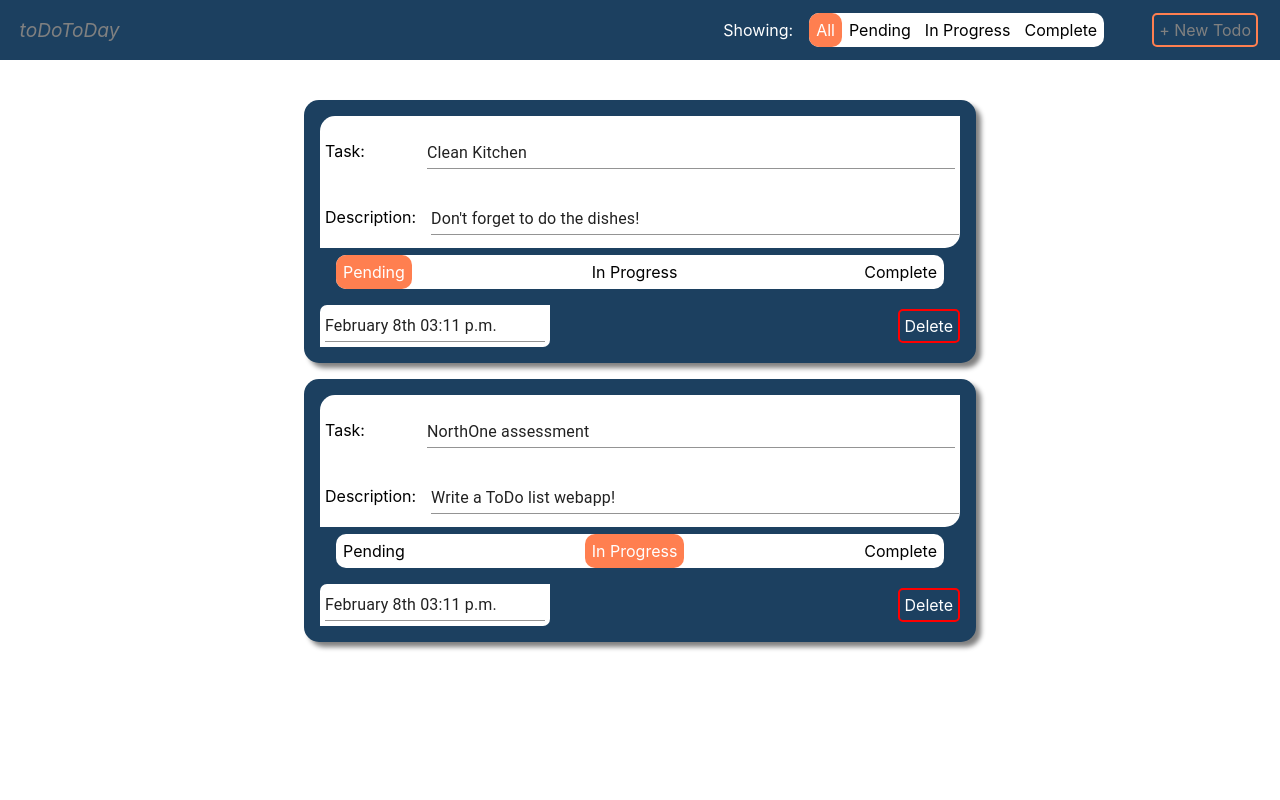
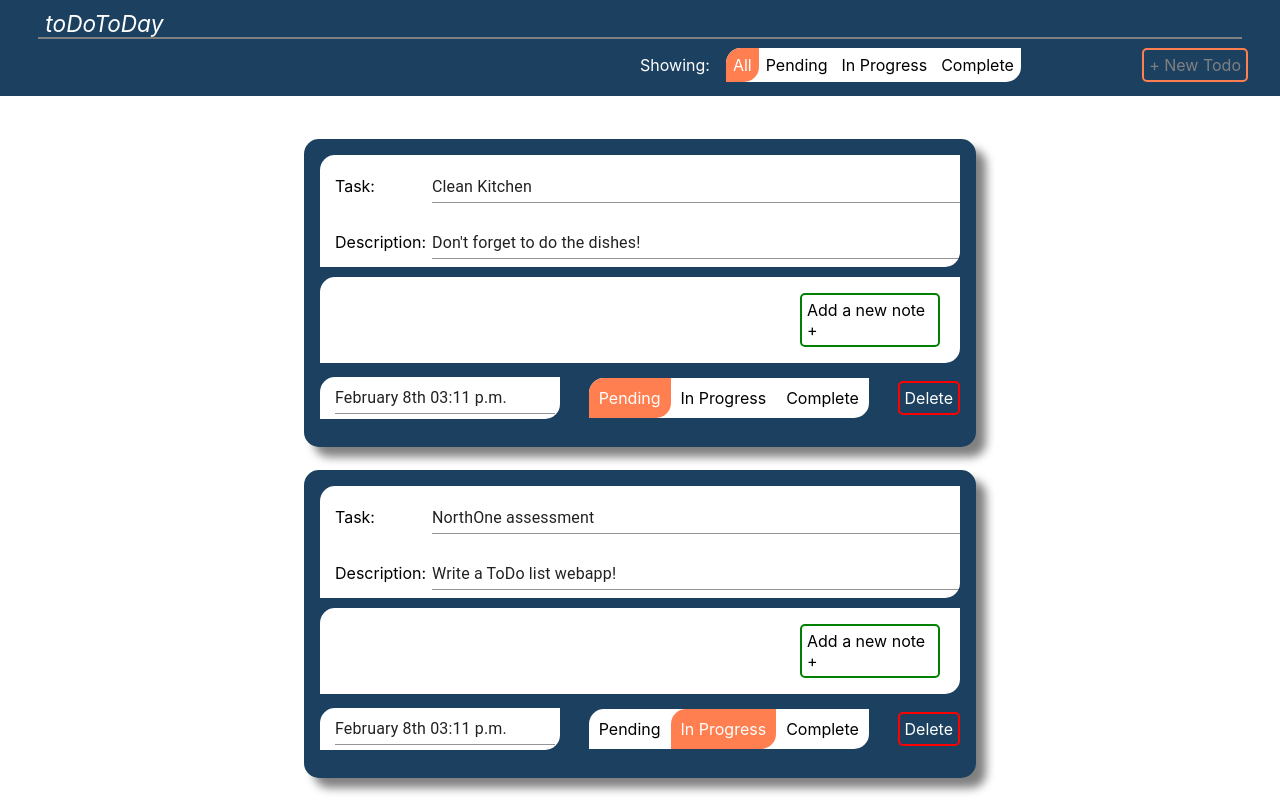
Before and after one commit to ojripley/todoList, a React (Create React App) app in the folder client/: page / in a window 1280 px wide. Built offline with nearby package versions, Linux system fonts and the light colour scheme.

Commit message:
nav styling

```diff
--- a/client/src/App.js
+++ b/client/src/App.js
@@ -14,7 +14,7 @@ function App() {
       description: 'Write a ToDo list webapp!',
       due: new Date(),
       status: 'In Progress',
-      tags: ['programming']
+      tags: ['programming', 'job hunt']
     },
     2: {
       id: 2,
--- a/client/src/components/Nav.js
+++ b/client/src/components/Nav.js
@@ -25,13 +25,16 @@ export default function Nav(props) {
   return(
     <div id={'nav'}>
       <p id={'nav-title'}>toDoToDay</p>
+      <div id={'nav-line-break'}></div>
       <div id={'nav-controls'}>
+        <span id={'filter-toggle'}>
         <p id={'filter-toggle-text'}>Showing:</p>
-        <span id={'filter-toggle'}>
+        <div id={'filter-toggle-options'}>
           <text className={'filter-button'} id={props.filter === 'All' ? 'selected' : 'not-selected'} onClick={() => props.setFilter('All')}>All</text>
           <text className={'filter-button'} id={props.filter === 'Pending' ? 'selected' : 'not-selected'} onClick={() => props.setFilter('Pending')}>Pending</text>
           <text className={'filter-button'} id={props.filter === 'In Progress' ? 'selected' : 'not-selected'} onClick={() => props.setFilter('In Progress')}>In Progress</text>
           <text className={'filter-button'} id={props.filter === 'Complete' ? 'selected' : 'not-selected'} onClick={() => props.setFilter('Complete')}>Complete</text>
+        </div>
         </span>
         <text id={'new-todo-button'} onClick={handleNewToDo}>+ New Todo</text>
       </div>
--- /dev/null
+++ b/client/src/components/Notes.js
@@ -0,0 +1,25 @@
+import React, { useState } from 'react';
+
+import EditableText from './EditableText';
+
+export default function Notes(props) {
+
+  const [displayNewNote, setDisplayNewNote] = useState(false);
+
+  const handleNewNote = () => {
+    setDisplayNewNote(true);
+  }
+
+  // const noteComponents = props.notes.map(note => {
+  //   return(
+  //     <p>lol</p>
+  //   );
+  // });
+
+  return(
+    <div className={'todo-notes'}>
+      <p className={'new-note-button'} onClick={handleNewNote}>Add a new note + </p>
+      {displayNewNote && <EditableText></EditableText>}
+    </div>
+  );
+};
--- a/client/src/components/Todo.js
+++ b/client/src/components/Todo.js
@@ -1,6 +1,7 @@
 import React, { useState, useEffect } from 'react';
 
 import EditableText from './EditableText';
+import Notes from './Notes';
 
 import '../styles/App.scss';
 
@@ -50,18 +51,19 @@ export default function ToDo(props) {
           <text className={'todo-field-label'}>Description:</text>
           <EditableText className={'todo-description-text'} text={description} setValue={setDescription} defaultText={'Add a description'}></EditableText>
         </span>
-        <span className={'todo-status'}>
-          <text className={'todo-status-button'} id={status === 'Pending' ? 'selected' : 'not-selected'} onClick={() => setStatus('Pending')}>Pending</text>
-          <text className={'todo-status-button'} id={status === 'In Progress' ? 'selected' : 'not-selected'} onClick={() => setStatus('In Progress')}>In Progress</text>
-          <text className={'todo-status-button'} id={status === 'Complete' ? 'selected' : 'not-selected'} onClick={() => setStatus('Complete')}>Complete</text>
-        </span>
+        <Notes></Notes>
         <span className={'todo-options'}>
           <div className={'time-picker-container'}>
             <MuiPickersUtilsProvider className={'timePicker'} utils={DateFnsUtils}>
               <DateTimePicker value={selectedDate} onChange={handleDateChange} />
             </MuiPickersUtilsProvider>
           </div>
-          <text className={'todo-delete'} onClick={handleDelete}>Delete</text>
+        <span className={'todo-status'}>
+          <text className={'todo-status-button'} id={status === 'Pending' ? 'selected' : 'not-selected'} onClick={() => setStatus('Pending')}>Pending</text>
+          <text className={'todo-status-button'} id={status === 'In Progress' ? 'selected' : 'not-selected'} onClick={() => setStatus('In Progress')}>In Progress</text>
+          <text className={'todo-status-button'} id={status === 'Complete' ? 'selected' : 'not-selected'} onClick={() => setStatus('Complete')}>Complete</text>
+        </span>
+          <p className={'todo-delete'} onClick={handleDelete}>Delete</p>
         </span>
     </div>
   );
--- a/client/src/styles/App.scss
+++ b/client/src/styles/App.scss
@@ -7,9 +7,9 @@
   .todo{
     background-color: #1c4060;
     border-radius: 15px;
-    box-shadow: 5px 5px 5px grey;
+    box-shadow: 10px 10px 10px grey;
     padding: 1em;
-    margin: 0.5em;
+    margin: 0.7em;
     width: 40em;
 
     .todo-title{
@@ -18,7 +18,7 @@
       justify-content: space-between;
       background-color: white;
       border-top-left-radius: 15px;
-      padding: 5px;
+      padding-left: 15px;
     }
 
     .todo-description{
@@ -27,48 +27,70 @@
       justify-content: space-between;
       background-color: white;
       border-bottom-right-radius: 15px;
-      padding: 5px;
+      padding-left: 15px;
     }
 
-    .todo-status{
-      margin-right: 1em;
-      margin-left: 1em;
+    .todo-notes{
       display: flex;
-      justify-content: space-between;
+      flex-direction: column;
       background-color: white;
-      margin-top: 7px;
-      margin-bottom: 7px;
-      border-radius: 10px;
+      // padding: 5px;
+      margin-top: 10px;
+      border-top-left-radius: 15px;
+      border-bottom-right-radius: 15px;
 
-      #selected{
-        background-color: coral;
-        padding: 7px;
-        border-radius: 10px;
+      .new-note-button{
+        margin-left: 30em;
+        border-style: solid;
+        border-width: 2px;
+        border-radius: 5px;
+        border-color: green;
+        padding: 5px;
+        width: 7.9em;
+      }
+
+      .new-note-button:hover{
+        cursor: pointer;
+        background-color: green;
         color: white;
       }
-
-      #not-selected{
-        padding: 7px;
-      }
     }
-
-    .todo-status-button:hover{
-      cursor: pointer;
-    }
-
   }
 
   .todo-options{
     display: flex;
     justify-content: space-between;
     align-items: center;
-    margin-top: 1em;
+    margin-top: 2px;
 
     .time-picker-container{
       background-color: white;
       padding: 5px;
-      border-top-left-radius: 7px;
-      border-bottom-right-radius: 7px;
+      padding-left: 15px;
+      border-top-left-radius: 15px;
+      border-bottom-right-radius: 15px;
+    }
+
+    .todo-status{
+      display: flex;
+      justify-content: space-between;
+      background-color: white;
+      border-top-left-radius: 15px;
+      border-bottom-right-radius: 15px;
+
+      #selected{
+        background-color: coral;
+        padding: 10px;
+        border-radius: inherit;
+        color: white;
+      }
+
+      #not-selected{
+        padding: 10px;
+      }
+    }
+    .todo-status-button:hover{
+      cursor: pointer;
     }
 
     .todo-delete{
@@ -82,11 +104,11 @@
 
     .todo-delete:hover{
       cursor: pointer;
+      background-color: red;
     }
   }
 }
 
 .todo-field-label{
-  padding-top: 20px;
-  margin-right: 15px;
+  padding-top: 21px;
 }
--- a/client/src/styles/Nav.scss
+++ b/client/src/styles/Nav.scss
@@ -1,41 +1,52 @@
 #nav {
   background-color: #1c4060;
-  display: flex;
-  justify-content: space-between;
-  align-items: center;
-  height: 5vh;
+  height: 6em;
   width: 100vw;
   margin-bottom: 2em;
-  padding: 10px;
 
   #nav-title{
-    color: grey;
-    margin-left: 0.5em;
-    font-size: larger;
+    color: white;
+    font-size: 17pt;
     font-style: italic;
+    margin: 0;
+    margin-left: 2em;
+    padding-top: 10px;
+  }
+
+  #nav-line-break{
+    height: 0.25vh;
+    width: 94%;
+    background-color: grey;
+    margin-left: 3%;
   }
 
   #nav-controls{
     display: flex;
-    align-content: space-around;
+    justify-content: space-between;
     align-items: center;
+    color: white;
+    margin-left: 40em;
     margin-right: 2em;
-    color: white;
 
     #filter-toggle{
+      display: flex;
+      align-items: center;
+    }
+
+    #filter-toggle-options{
       margin-right: 3em;
       margin-left: 1em;
       display: flex;
+      height: 80%;
       justify-content: space-between;
       background-color: white;
-      margin-top: 7px;
-      margin-bottom: 7px;
-      border-radius: 10px;
+      border-top-left-radius: 15px;
+      border-bottom-right-radius: 15px;
 
       #selected{
         background-color: coral;
         padding: 7px;
-        border-radius: 10px;
+        border-radius: inherit;
         color: white;
       }
 
```
